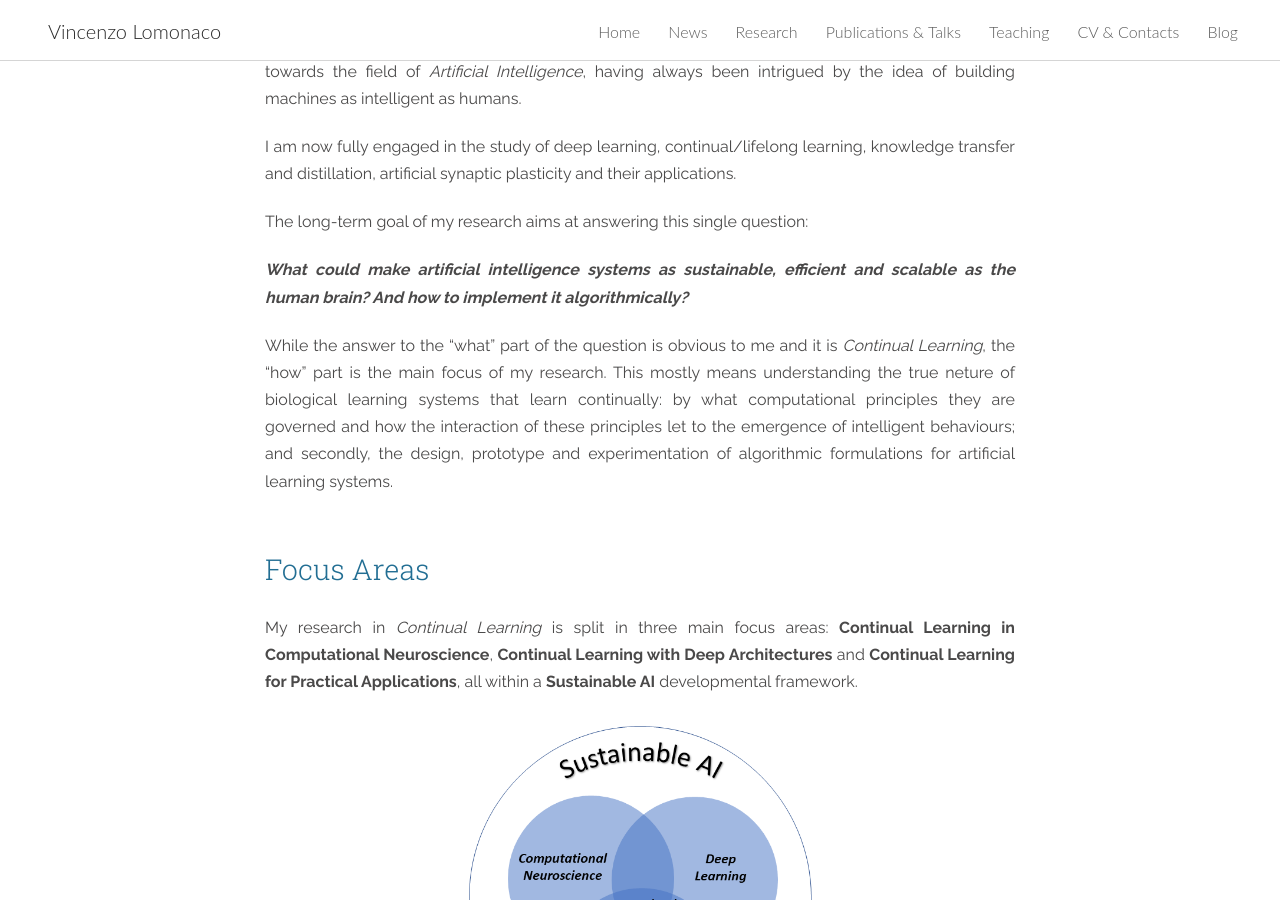
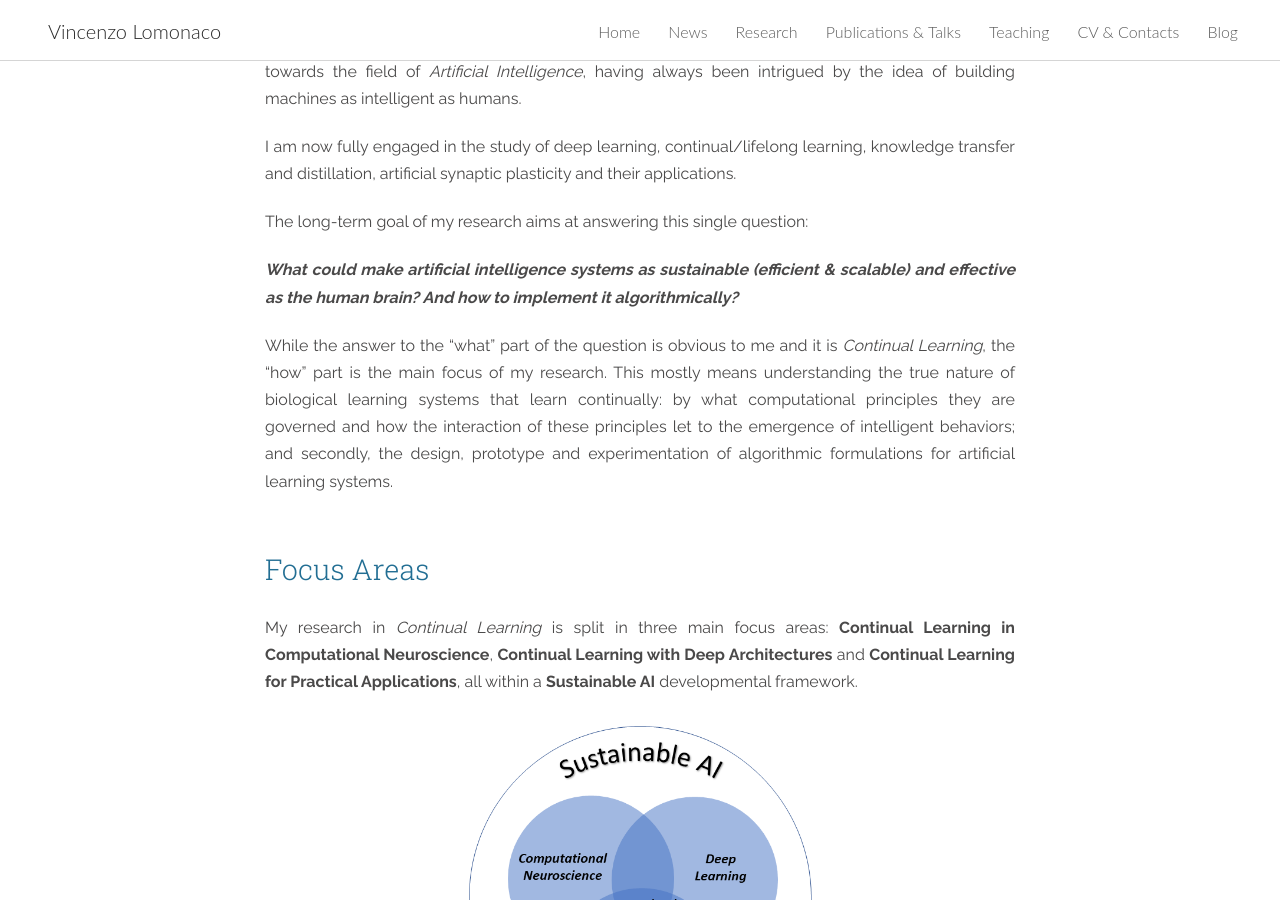
Before and after one commit to vlomonaco/website, a Jekyll site: the page built from research.md, in a window 1280 px wide and 900 px high, scrolled down 473 px. Built offline with Jekyll 4.4.1, drawn with Linux system fonts in a browser that asks for light colours; nearby versions of some CDN libraries.

Commit message:
small fix in research page

```diff
--- a/_config.yml
+++ b/_config.yml
@@ -1,6 +1,6 @@
 # Site settings
 title: Vincenzo Lomonaco
-description: 'Postdoctoral Researcher @ University of Bologna <br> <em>Working on <strong>Continual Learning</strong></em> with <strong><em>Deep Architectures</strong></em>'
+description: 'Postdoctoral Researcher @ University of Bologna <br> <em>Working on <strong>Continual Learning</strong></em> for <strong><em>Artificial Intelligence</strong></em>'
 url: 'http://vincenzolomonaco.com'
 baseurl: ''
 google_analytics: 'UA-65263066-1'
--- a/research.md
+++ b/research.md
@@ -18,9 +18,9 @@
 
 The long-term goal of my research aims at answering this single question:
 
-***What could make artificial intelligence systems as sustainable, efficient and scalable as the human brain? And how to implement it algorithmically?***
+***What could make artificial intelligence systems as sustainable (efficient & scalable) and effective as the human brain? And how to implement it algorithmically?***
 
-While the answer to the "what" part of the question is obvious to me and it is *Continual Learning*, the "how" part is the main focus of my research. This mostly means understanding the true neture of biological learning systems that learn continually: by what computational principles they are governed and how the interaction of these principles let to the emergence of intelligent behaviours; and secondly, the design, prototype and experimentation of algorithmic formulations for artificial learning systems.
+While the answer to the "what" part of the question is obvious to me and it is *Continual Learning*, the "how" part is the main focus of my research. This mostly means understanding the true nature of biological learning systems that learn continually: by what computational principles they are governed and how the interaction of these principles let to the emergence of intelligent behaviors; and secondly, the design, prototype and experimentation of algorithmic formulations for artificial learning systems.
 
 
 <a href="#lines"></a>
```
Also changed, not shown: 13 other files.
